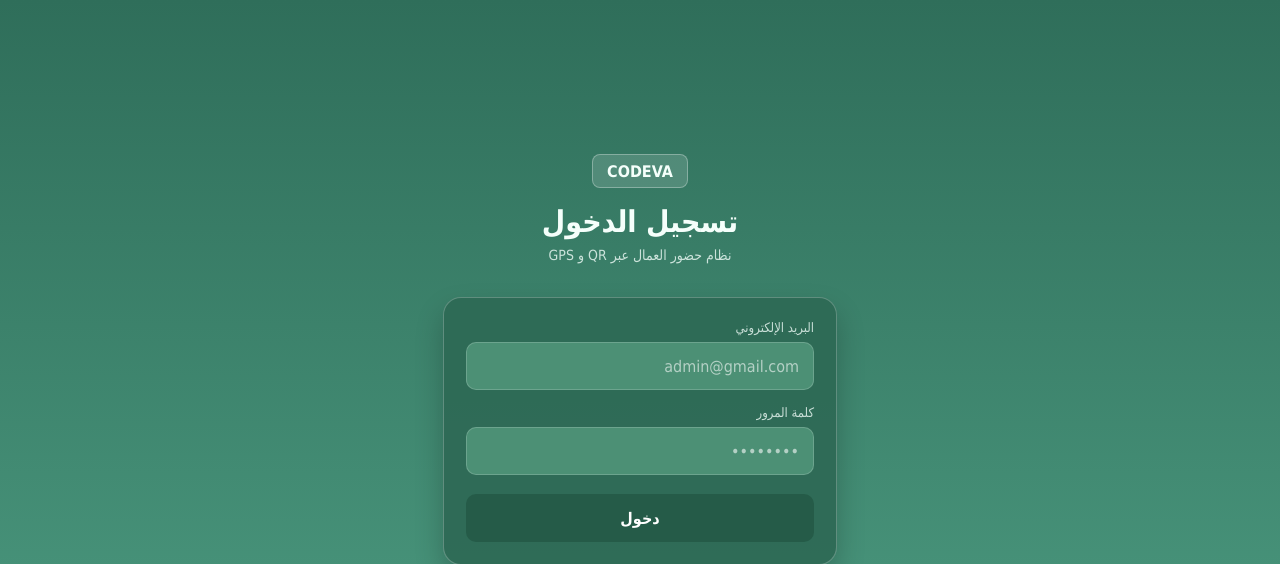
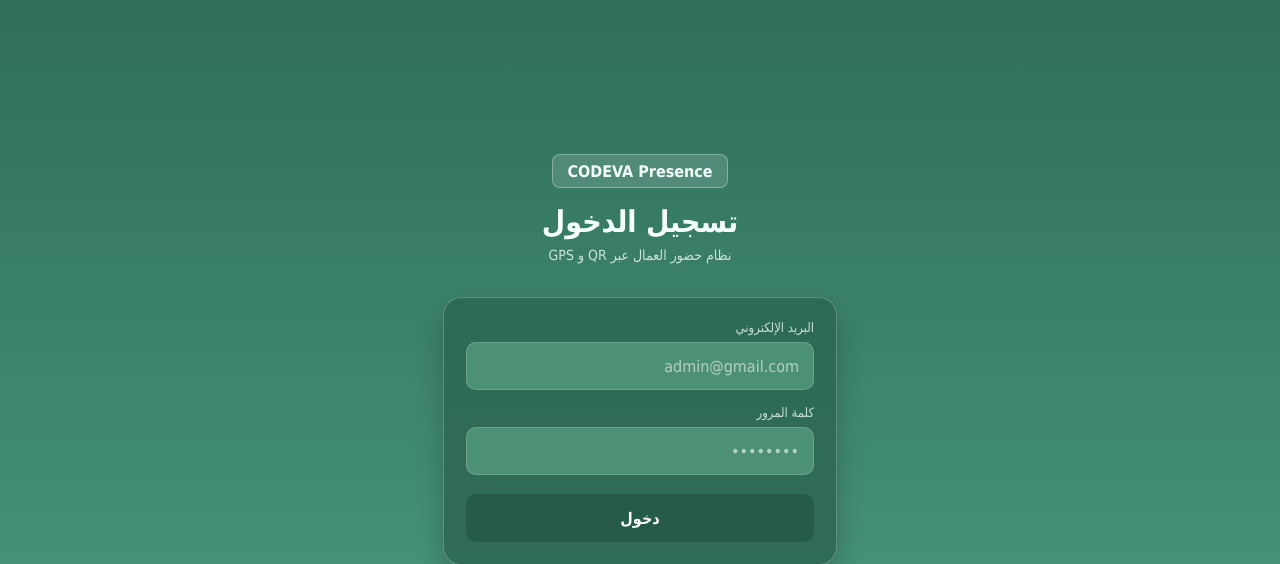
Before and after one commit to saiid27/codeva-backend, a Flask app: page / in a window 1280 px wide. Shown: the top 564 px of the page. Run offline with Flask 3, Linux system fonts and the light colour scheme; parts of the project's set-up code (start-up, migrations or seed data) failed here and were passed over; some libraries are stand-ins or nearby versions.

Commit message:
Update login brand text

```diff
--- a/templates/index.html
+++ b/templates/index.html
@@ -16,7 +16,7 @@
       <div class="lang-panels">
         <section class="lang-panel lang-ar" lang="ar" dir="rtl">
           <div class="login-header">
-            <span class="brand-mark">CODEVA</span>
+            <span class="brand-mark">CODEVA Presence</span>
             <h1>تسجيل الدخول</h1>
             <p>نظام حضور العمال عبر QR و GPS</p>
           </div>
@@ -40,7 +40,7 @@
 
         <section class="lang-panel lang-fr" lang="fr" dir="ltr">
           <div class="login-header">
-            <span class="brand-mark">CODEVA</span>
+            <span class="brand-mark">CODEVA Presence</span>
             <h1>Connexion</h1>
             <p>Systeme de presence par QR et GPS</p>
           </div>
@@ -64,7 +64,7 @@
 
         <section class="lang-panel lang-en" lang="en" dir="ltr">
           <div class="login-header">
-            <span class="brand-mark">CODEVA</span>
+            <span class="brand-mark">CODEVA Presence</span>
             <h1>Login</h1>
             <p>Attendance system with QR and GPS</p>
           </div>
```
